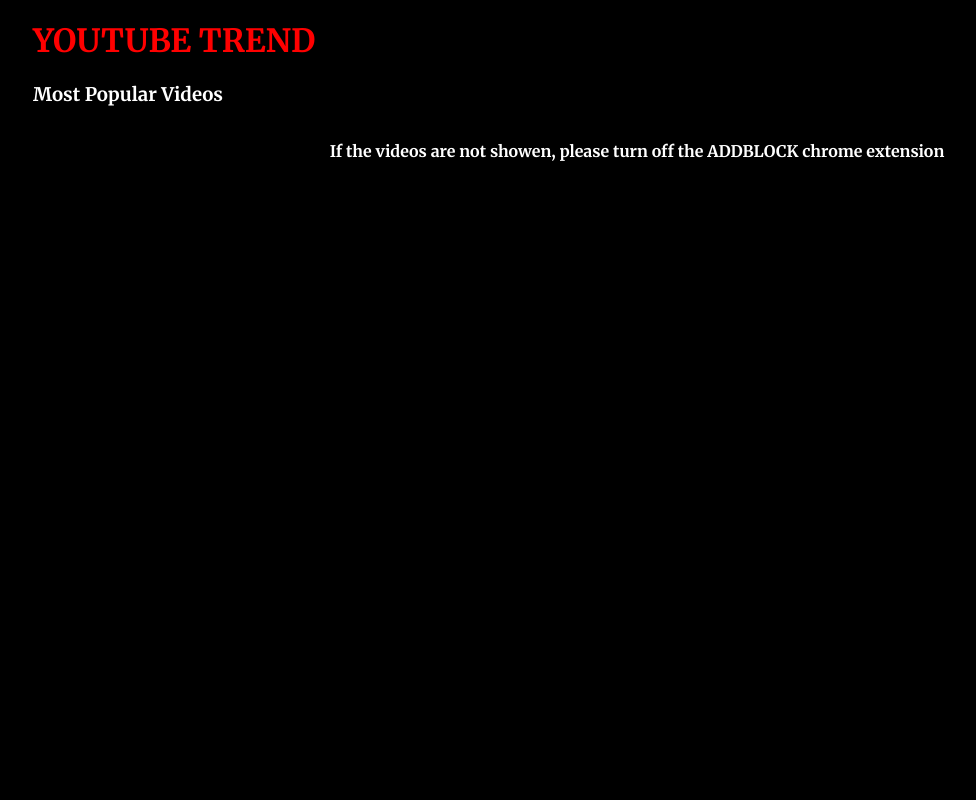
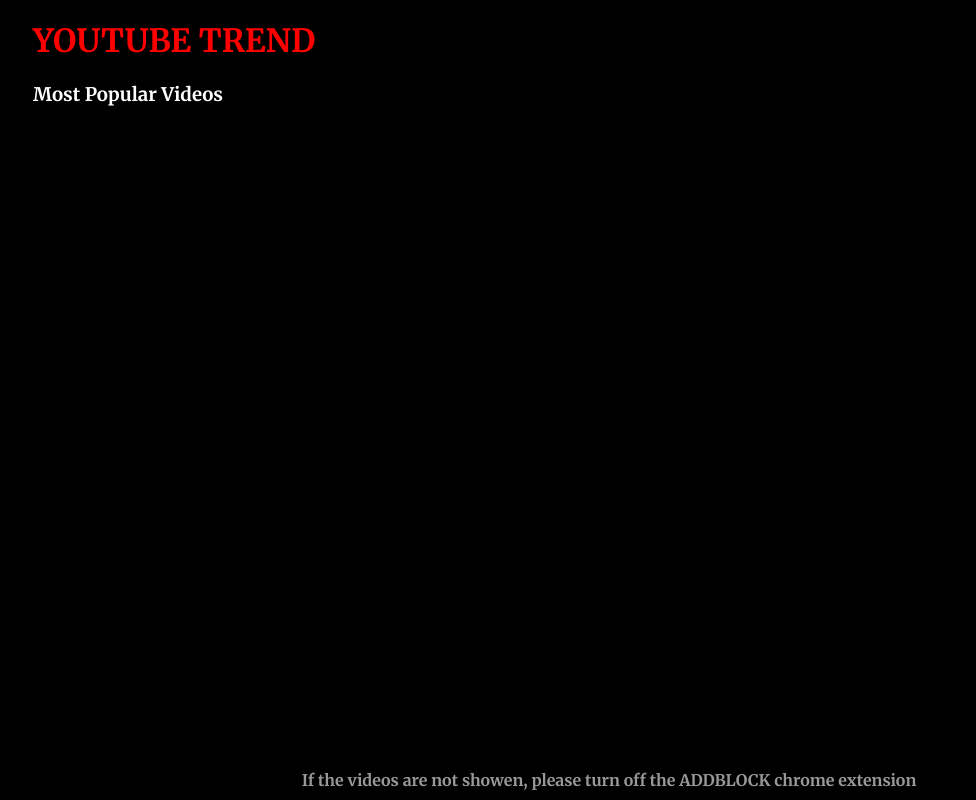
Before and after one commit to haminse/MostPopular_youtube_web, a plain HTML site: page index.html in a window 1280 px wide. Shown: the whole page, without its empty margins (31-1007 px from the left). Drawn offline with Linux system fonts and the light colour scheme; no server answers.

Commit message:
footer change

```diff
--- a/index.html
+++ b/index.html
@@ -42,7 +42,12 @@
             margin-right : 1%;
         }
         footer {
-            text-align: center;
+            position: fixed;
+            /* text-align: center; */
+            opacity: 60%;
+            bottom: 10px;
+            left: 50%;
+            transform: translateX( -50% );
         }
     </style>
 
```
